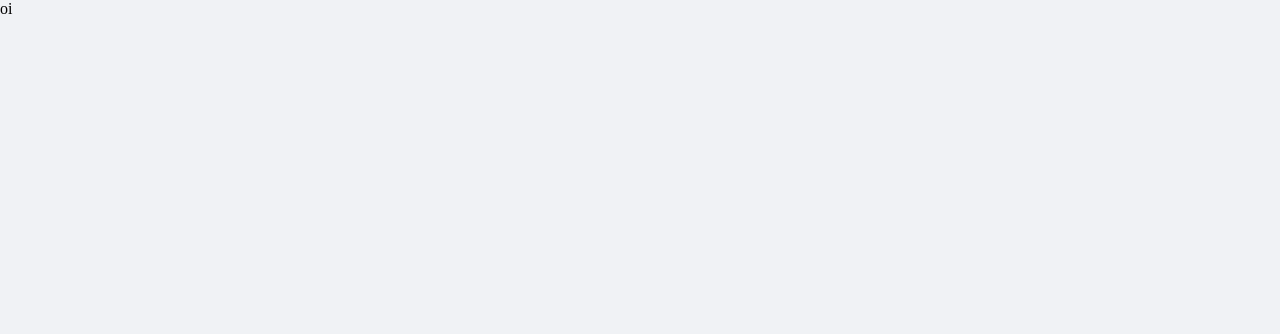
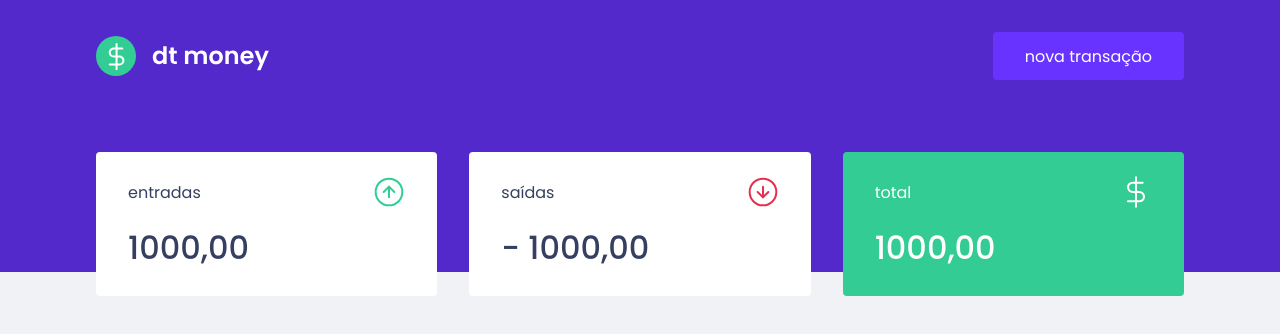
Before and after one commit to carlos-dev/dtmoney, a React (Create React App) app: page / in a window 1280 px wide. Shown: the top 334 px of the page. Built offline with nearby package versions, Linux system fonts and the light colour scheme.

Commit message:
criando componente de header e de summary

```diff
--- a/public/index.html
+++ b/public/index.html
@@ -13,7 +13,7 @@
   <title>dtmoney</title>
 
 
-  <link href="https://fonts.googleapis.com/css2?family=Poppins:wght@400;600&display=swap" rel="stylesheet">
+  <link href="https://fonts.googleapis.com/css2?family=Poppins:wght@400;500;600&display=swap" rel="stylesheet">
 </head>
 
 <body>
--- a/src/App.tsx
+++ b/src/App.tsx
@@ -1,11 +1,15 @@
 import React from 'react';
+
+import { Header } from './components/Header';
+import { Dashboard } from './components/Dashboard';
 import { GlobalStyle } from './styles/global';
 
 export function App() {
   return (
-    <div className="App">
+    <>
       <GlobalStyle />
-      <p>oi</p>
-    </div>
+      <Header />
+      <Dashboard />
+    </>
   );
 }
--- /dev/null
+++ b/src/components/Dashboard/index.tsx
@@ -0,0 +1,11 @@
+import {Summary} from '../Summary'
+
+import * as S from './styles';
+
+export function Dashboard() {
+  return (
+    <S.Container>
+      <Summary />
+    </S.Container>
+  );
+}
--- /dev/null
+++ b/src/components/Dashboard/styles.ts
@@ -0,0 +1,7 @@
+import styled from 'styled-components';
+
+export const Container = styled.div`
+  max-width: 1120px;
+  margin: 0 auto;
+  padding: 2.5rem 1rem;
+`;
--- /dev/null
+++ b/src/components/Header/index.tsx
@@ -0,0 +1,15 @@
+import logoImg from '../../assets/logo.svg';
+
+import * as S from './styles';
+
+export function Header() {
+  return (
+    <S.Container>
+      <S.Content>
+        <img src={logoImg} alt="dt money" />
+
+        <button type="button">nova transação</button>
+      </S.Content>
+    </S.Container>
+  )
+}
--- /dev/null
+++ b/src/components/Header/styles.ts
@@ -0,0 +1,29 @@
+import styled from 'styled-components';
+
+export const Container = styled.header`
+  background: var(--blue);
+`;
+
+export const Content = styled.div`
+  max-width: 1120px;
+  margin: 0 auto;
+  padding: 2rem 1rem 12rem;
+  display: flex;
+  align-items: center;
+  justify-content: space-between;
+
+  button {
+    font-size: 1rem;
+    color: #fff;
+    background: var(--blue-light);
+    border: 0;
+    padding: 0 2rem;
+    border-radius: 0.25rem;
+    height: 3rem;
+    transition: filter 0.2s;
+
+    &:hover {
+      filter: brightness(0.9);
+    }
+  }
+`;
--- /dev/null
+++ b/src/components/Summary/index.tsx
@@ -0,0 +1,38 @@
+import * as S from './styles';
+
+import incomeImg from '../../assets/income.svg';
+import outcomeImg from '../../assets/outcome.svg';
+import totalImg from '../../assets/total.svg';
+
+export function Summary() {
+  return (
+    <S.Container>
+      <div>
+        <header>
+          <p>entradas</p>
+          <img src={incomeImg} alt="Entradas" />
+        </header>
+
+        <strong>1000,00</strong>
+      </div>
+
+      <div>
+        <header>
+          <p>saídas</p>
+          <img src={outcomeImg} alt="Saídas" />
+        </header>
+
+        <strong>- 1000,00</strong>
+      </div>
+
+      <div className="highlight-background">
+        <header>
+          <p>total</p>
+          <img src={totalImg} alt="Saídas" />
+        </header>
+
+        <strong>1000,00</strong>
+      </div>
+    </S.Container>
+  )
+}
--- /dev/null
+++ b/src/components/Summary/styles.ts
@@ -0,0 +1,34 @@
+import styled from "styled-components";
+
+export const Container = styled.div`
+  display: grid;
+  grid-template-columns: repeat(3, 1fr);
+  gap: 2rem;
+  margin-top: -10rem;
+
+  div {
+    background: var(--shape);
+    padding: 1.5rem 2rem;
+    border-radius: 0.25rem;
+    color: var(--text-title);
+
+    header {
+      display: flex;
+      align-items: center;
+      justify-content: space-between;
+    }
+
+    strong {
+      display: block;
+      margin-top: 1rem;
+      font-size: 2rem;
+      font-weight: 500;
+      line-height: 3rem;
+    }
+
+    &.highlight-background {
+      background: var(--green);
+      color: #fff;
+    }
+  }
+`;
--- a/src/styles/global.ts
+++ b/src/styles/global.ts
@@ -1,4 +1,4 @@
-import styled, {createGlobalStyle} from 'styled-components';
+import {createGlobalStyle} from 'styled-components';
 
 export const GlobalStyle = createGlobalStyle`
   :root {
@@ -43,4 +43,8 @@
     opacity: 0.6;
     cursor: not-allowed;
   }
+
+  p, button, a, input, textarea, strong {
+    font-family: 'Poppins', sans-serif;
+  }
 `;
```
